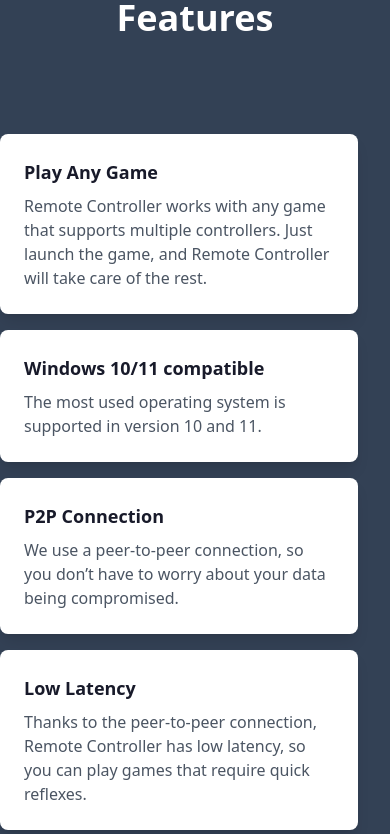
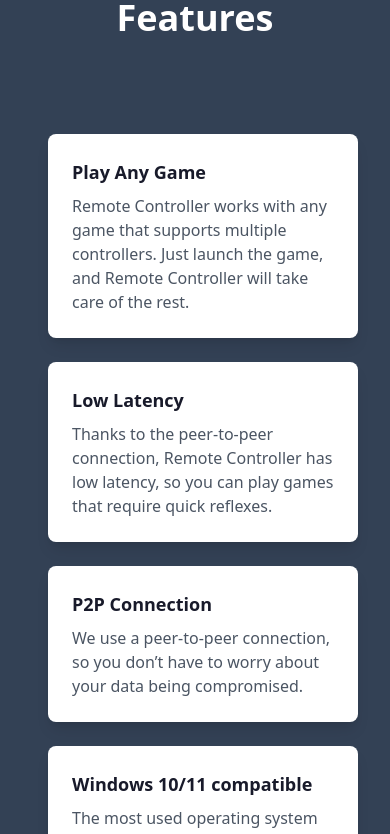
Before and after one commit to PiterWeb/RemoteController-Landing, a SvelteKit app: page / in a window 390 px wide. Shown: the part 1840-2674 px from the top of the page. Built offline with nearby package versions, Linux system fonts and the light colour scheme.

Commit message:
Fix mobile view landing

```diff
--- a/src/routes/+page.svelte
+++ b/src/routes/+page.svelte
@@ -72,23 +72,25 @@
 <section class="w-full bg-slate-700 py-12">
 	<h3 class="text-4xl font-black text-white leading-[1.1] text-center">Features</h3>
 	<div class="flex flex-row flex-wrap md:flex-nowrap gap-8 mt-24 mb-24 md:mx-auto md:3/4 w-11/12">
-		<article class="grid grid-cols-1 md:grid-cols-2 lg:grid-cols-3 gap-4">
+		<article class="ml-12 md:ml-0 grid grid-cols-1 md:grid-cols-2 lg:grid-cols-3 gap-6">
 			<Card
 				title="Play Any Game"
 				description="Remote Controller works with any game that supports multiple controllers. Just launch the game, and Remote Controller will take care of the rest."
 			/>
 			<Card
-				title="Windows 10/11 compatible"
-				description="The most used operating system is supported in version 10 and 11."
+				title="Low Latency"
+				description="Thanks to the peer-to-peer connection, Remote Controller has low latency, so you can play games that require quick reflexes."
 			/>
+
 			<Card
 				title="P2P Connection"
 				description="We use a peer-to-peer connection, so you don’t have to worry about your data being compromised."
 			/>
 			<Card
-				title="Low Latency"
-				description="Thanks to the peer-to-peer connection, Remote Controller has low latency, so you can play games that require quick reflexes."
+				title="Windows 10/11 compatible"
+				description="The most used operating system is supported in version 10 and 11."
 			/>
+
 			<Card
 				title="No account required"
 				description="You don’t need to create an account to use Remote Controller. Just follow the steps to download and install the app to start playing."
```
